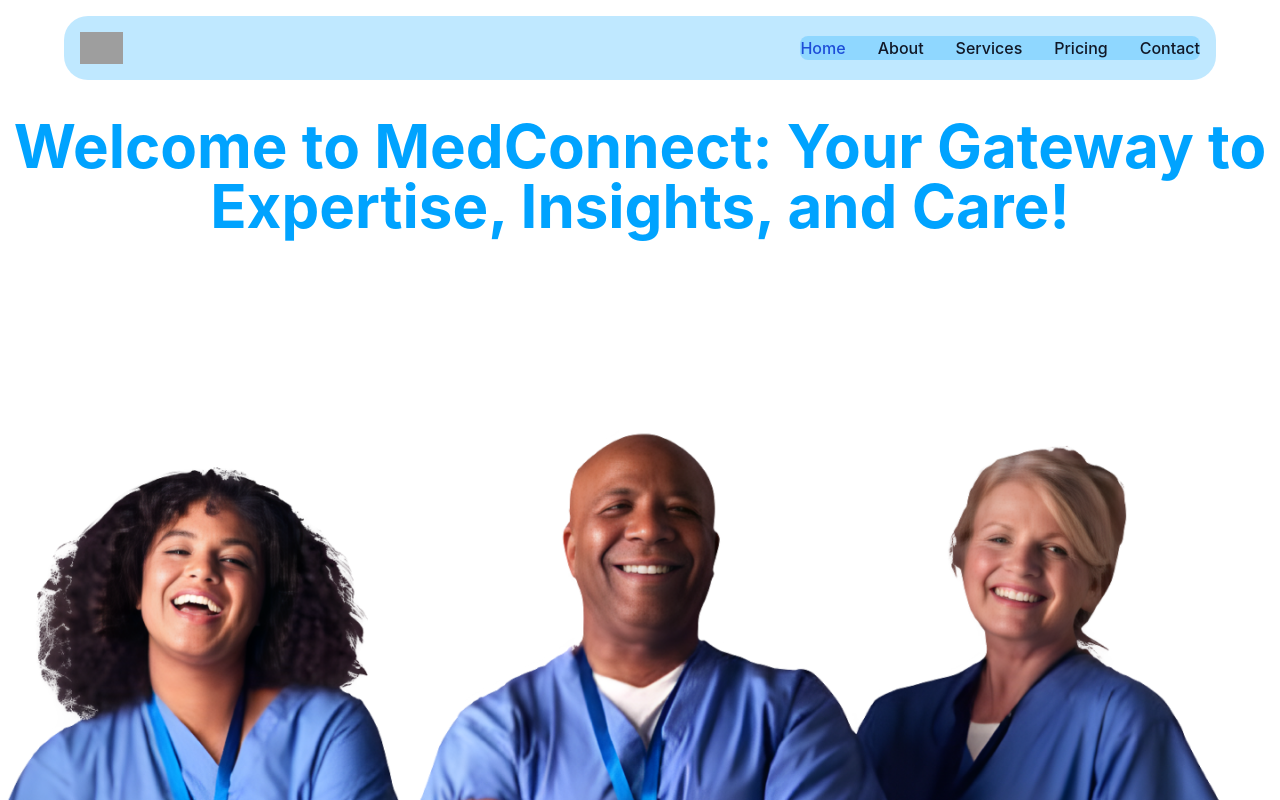
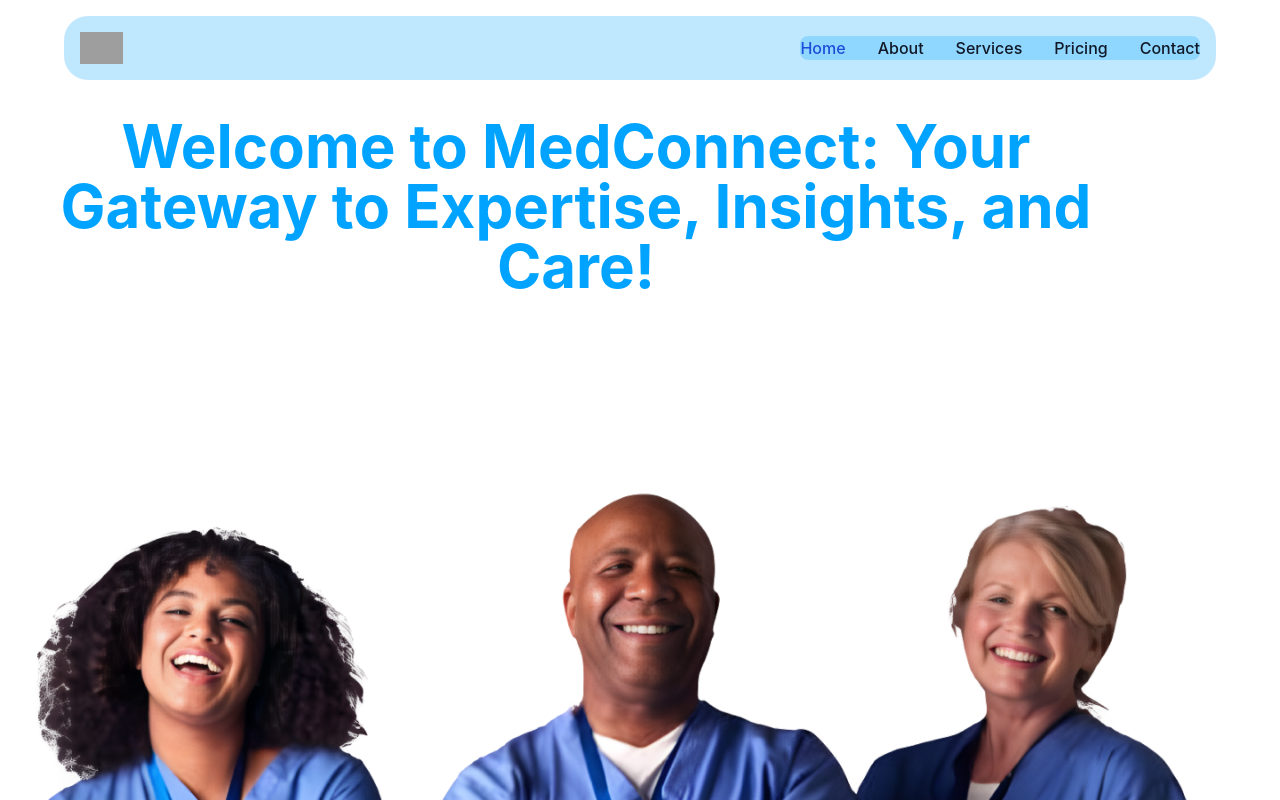
Before and after one commit to adnan4k/Hakim_web, a React (Create React App) app in the folder client/: page / in a window 1280 px wide. Shown: the top 800 px of the page. Built offline with nearby package versions, Linux system fonts and the light colour scheme; grey boxes are pictures that could not be loaded.

Commit message:
this is on working

```diff
--- a/client/src/components/Hero.jsx
+++ b/client/src/components/Hero.jsx
@@ -4,7 +4,7 @@ function Hero() {
   return (
     <div className="flex flex-col">
       <div className="">
-        <h2 className="mt-5 text-[#00A3FF] text-center font-bold text-6xl">
+        <h2 className="mt-5 max-w-[90%] text-[#00A3FF] text-center font-bold text-6xl">
           Welcome to MedConnect: Your Gateway to Expertise, Insights, and Care!
         </h2>
       </div>
```
Also changed, not shown: 1 other file (tests, documents, lock files or other folders).
